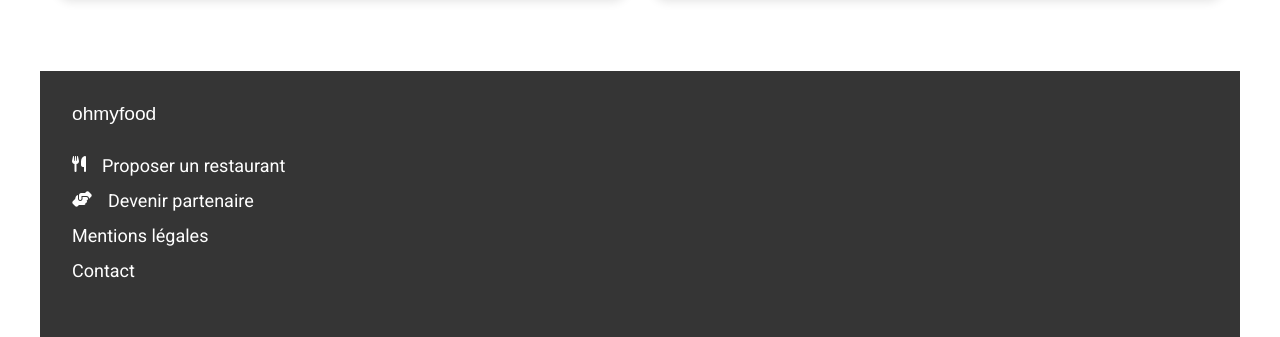
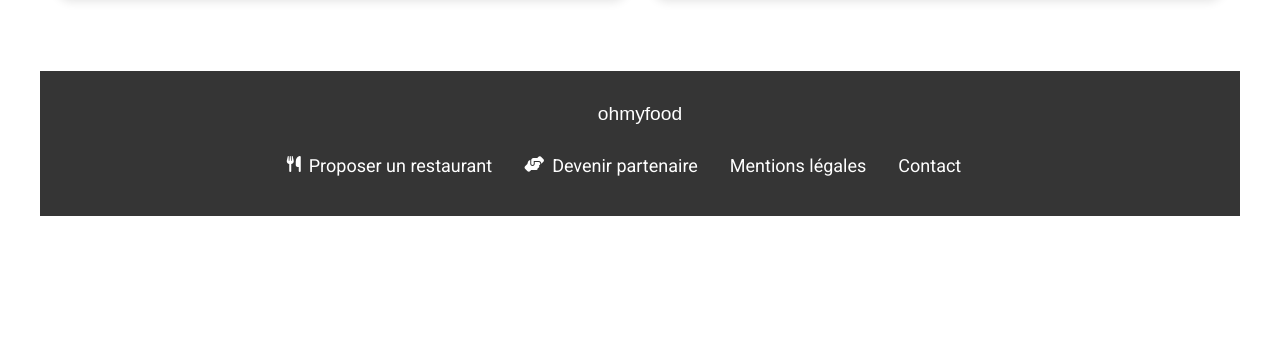
Before and after one commit to luisgarcia96/oh-my-food, a website: page index.html in a window 1280 px wide. Shown: the part 1107-1444 px from the top of the page. After the commit the page ends 1323 px from the top, so only its background shows below. Drawn offline with Linux system fonts and the light colour scheme; a web font is replaced by a local one.

Commit message:
Add footer modifications

```diff
--- a/sass/layout/_footer.scss
+++ b/sass/layout/_footer.scss
@@ -1,6 +1,8 @@
 @use "../abstracts" as a;
 
 .footer {
+    display: flex;
+    flex-direction: column;
     background-color: a.$gray-darker;
     padding: 2rem;
     @include a.opacity-appear;
@@ -17,6 +19,7 @@
 
     &_list {
         padding: 0;
+        margin: 0;
 
         &_element {
             list-style: none;
@@ -41,3 +44,23 @@
         }
     }
 }
+
+@include a.large-screen {
+    .footer {
+        align-items: center;
+
+        &_list {
+            display: flex;
+
+            &_element {
+                margin-right: 2rem;
+
+                a {
+                    i {
+                        margin-right: 0.5rem;
+                    }
+                }
+            }
+        }
+    }
+}
```
Also changed, not shown: public/css/styles.css, 1 other file.
